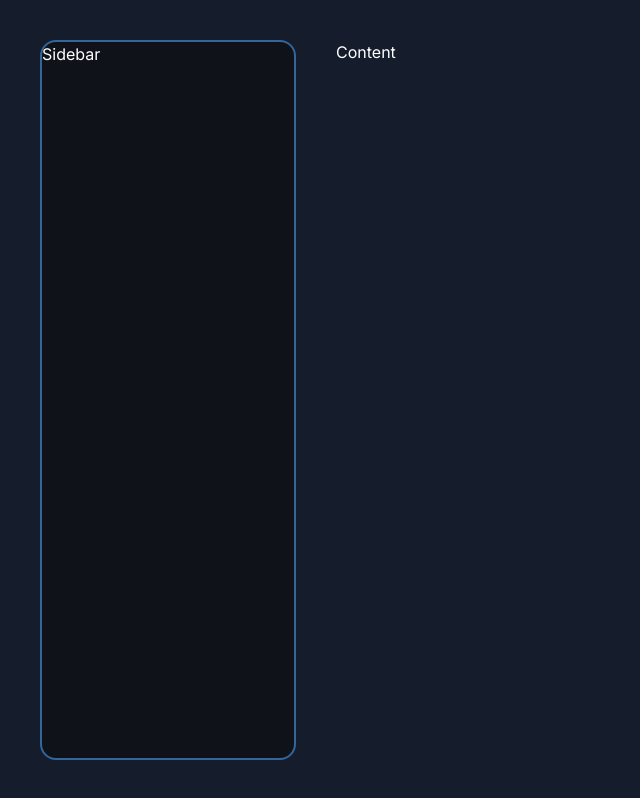
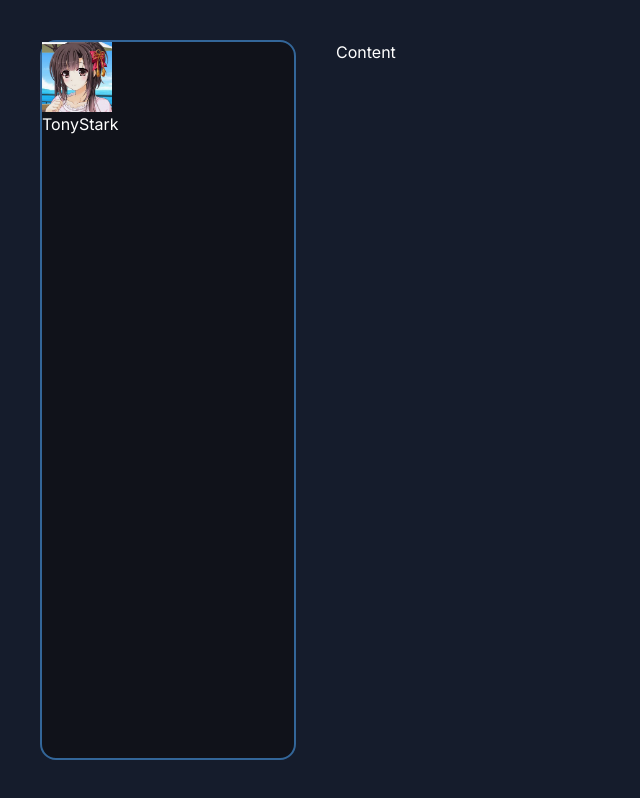
Before and after one commit to ramanand-rv/taskify, a Next.js app: page / in a window 1280 px wide. Shown: the whole page, without its empty margins (0-640 px from the left). Built offline with nearby package versions, Linux system fonts and the light colour scheme.

Commit message:
sidebar progress

```diff
--- a/app/components/Sidebar/Sidebar.tsx
+++ b/app/components/Sidebar/Sidebar.tsx
@@ -1,18 +1,34 @@
 'use client'
 import { useGlobalState } from '@/app/context/globalProvider'
+import Image from 'next/image'
 import React from 'react'
 import styled from 'styled-components'
 
 const Sidebar = () => {
-  const {theme} = useGlobalState();
-  return <SidebarStyles theme={theme}>Sidebar</SidebarStyles>
+  const { theme } = useGlobalState();
+  return <SidebarStyles theme={theme}>
+    <div className="profile">
+      <div className="profile-overlay">
+        <div className="image">
+          <Image alt='profile' src={'/unnamed.jpg'} width={70} height={70} />
+        </div>
+        <h1>
+          <span>Tony</span>
+          <span>Stark</span>
+        </h1>
+      </div>
+      <ul className="nav-items">
+
+      </ul>
+    </div>
+  </SidebarStyles>
 }
 
 const SidebarStyles = styled.nav`
   position: relative;
-  width: ${(props)=>props.theme.borderWidth};
-  background-color: ${(props)=>props.theme.colorBg2};
-  border: 2px solid ${(props)=>props.theme.borderColor2};
+  width: ${(props) => props.theme.borderWidth};
+  background-color: ${(props) => props.theme.colorBg2};
+  border: 2px solid ${(props) => props.theme.borderColor2};
   border-radius: 1rem;
 `;
 export default Sidebar
```
Also changed, not shown: public/unnamed.jpg (added).
